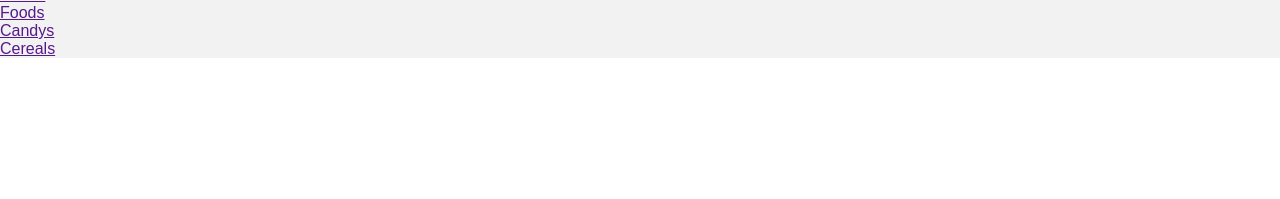
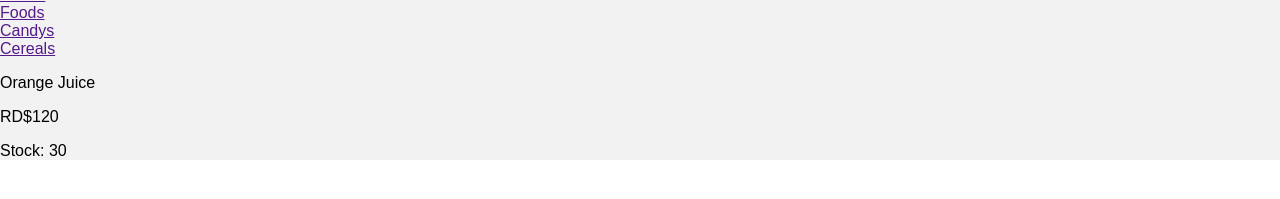
Before and after one commit to glopezep/scaft, a website built with webpack: page public/index.html in a window 1280 px wide. Shown: the part 103-302 px from the top of the page. Built offline with nearby package versions, Linux system fonts and the light colour scheme; files whose address does not match are found by name.

Commit message:
Agregado ProductList y Product Item

```diff
--- a/public/index.html
+++ b/public/index.html
@@ -36,7 +36,19 @@
             </ul>
           </div>
         </header>
-        <ul class="ProductList"></ul>
+        <ul class="ProductList">
+          <li class="Product">
+            <i class="Product-icon"></i>
+            <div class="Product-description">
+              <P class="Product-title">Orange Juice</P>
+              <P class="Product-price">RD$120</P>
+            </div>
+            <div class="Product-stock">
+              <span class="Product-label">Stock:</span>
+              <span class="Product-cant">30</span>
+            </div>
+          </li>
+        </ul>
       </div>
     </section>
   </main>
```
